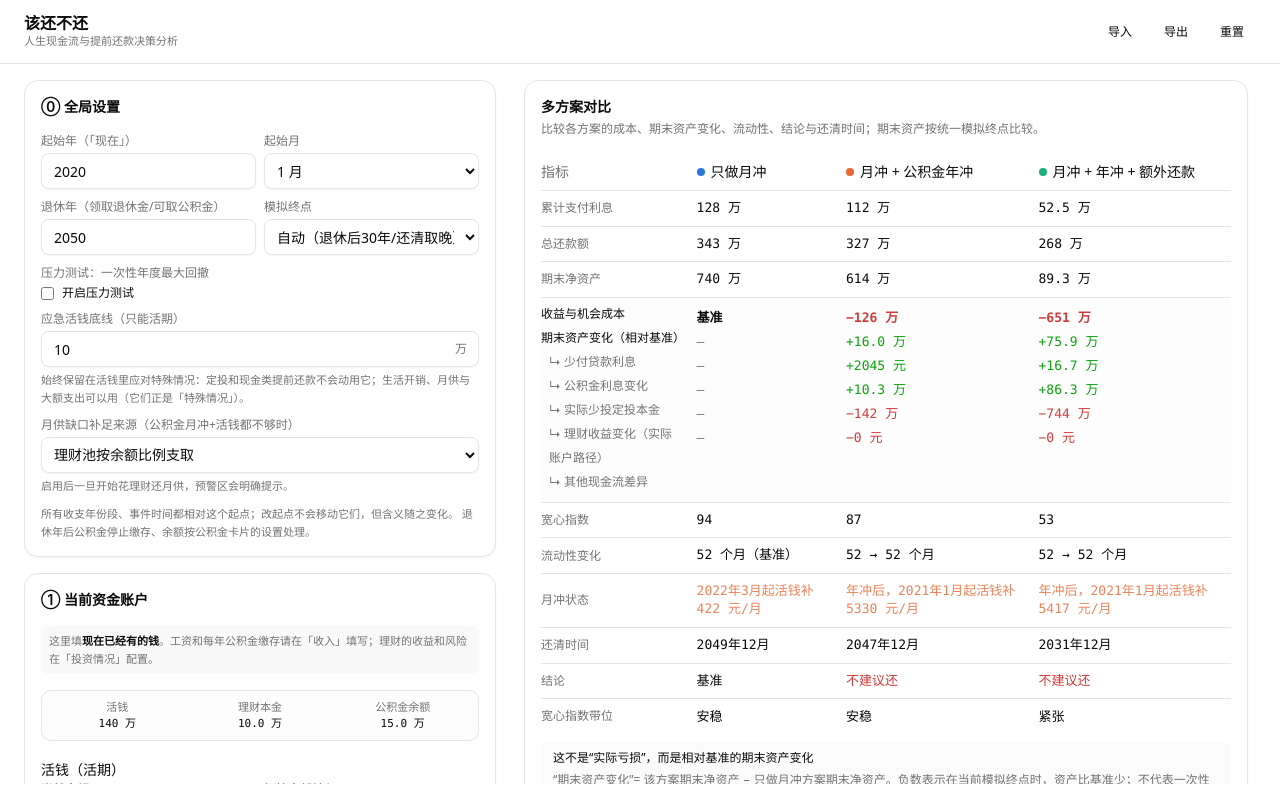
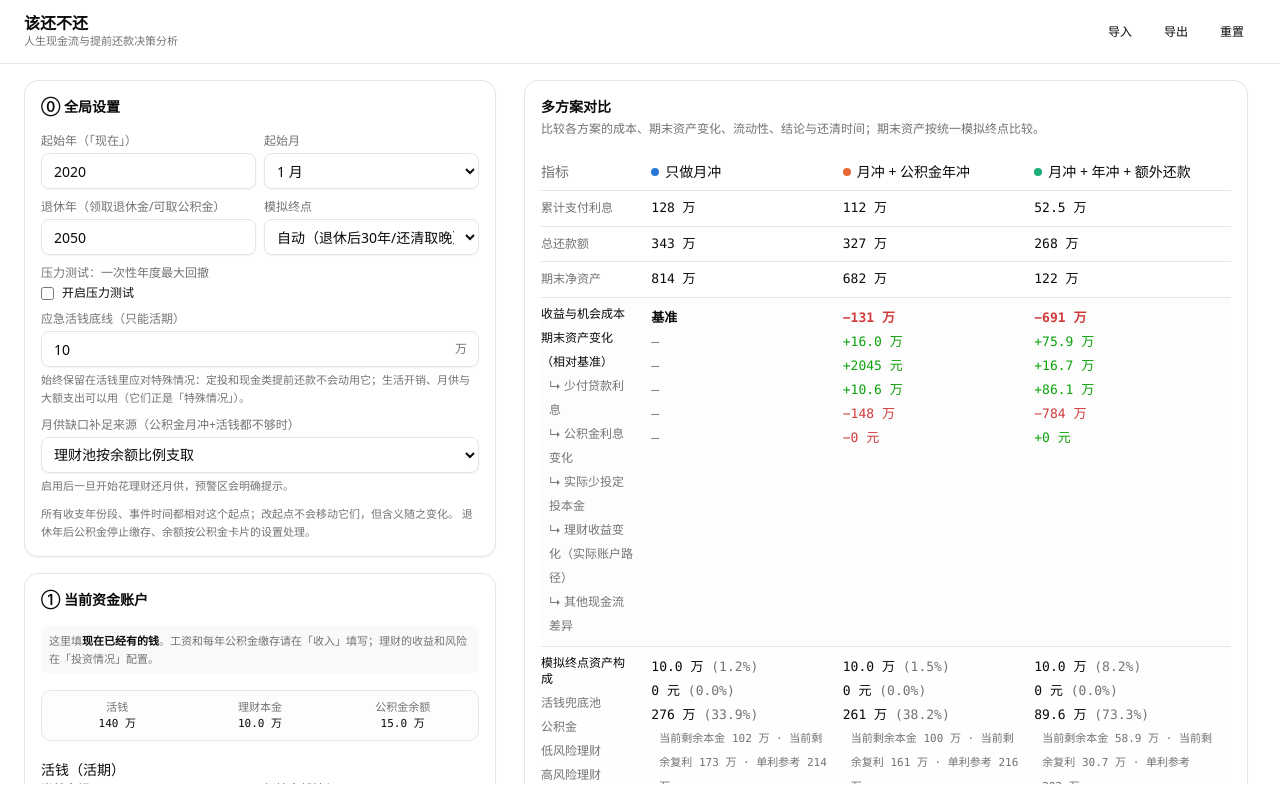
Before and after one commit to rccoder/Should-I-PrePay, a React (Vite) app: page / in a window 1280 px wide. Built offline with nearby package versions, Linux system fonts and the light colour scheme.

Commit message:
feat: detail ending asset composition

```diff
--- a/src/components/results/ComparisonTable.tsx
+++ b/src/components/results/ComparisonTable.tsx
@@ -1,5 +1,5 @@
-import { Fragment } from 'react'
-import type { AnalysisResult, GlobalParams, ScenarioDef, ScenarioOutcome } from '@/engine/types'
+import { Fragment, type ReactNode } from 'react'
+import type { AnalysisResult, GlobalParams, ScenarioDef, ScenarioOutcome, WealthPool } from '@/engine/types'
 import { SCENARIO_COLORS } from '@/config/chart-theme'
 import { formatMoney, monthIndexToLabel } from '@/lib/format'
 
@@ -7,11 +7,13 @@ import { formatMoney, monthIndexToLabel } from '@/lib/format'
 export function ComparisonTable({
   result,
   scenarios,
+  pools,
   global,
   stress = false,
 }: {
   result: AnalysisResult
   scenarios: Array<Pick<ScenarioDef, 'id' | 'name' | 'colorSlot' | 'events'>>
+  pools: WealthPool[]
   global: GlobalParams
   stress?: boolean
 }) {
@@ -115,6 +117,7 @@ export function ComparisonTable({
             ))}
           </tr>
           {index === 2 && <OpportunityCostGroup result={result} scenarios={scenarios} stress={stress} />}
+          {index === 2 && <AssetCompositionGroup result={result} scenarios={scenarios} pools={pools} stress={stress} />}
           </Fragment>
         ))}
         <tr>
@@ -139,6 +142,15 @@ export function ComparisonTable({
     </div>
     </div>
   )
+}
+
+function AssetCompositionGroup({ result, scenarios, pools, stress }: { result: AnalysisResult; scenarios: Array<Pick<ScenarioDef, 'id' | 'name' | 'colorSlot' | 'events'>>; pools: WealthPool[]; stress: boolean }) {
+  const labels = ['活钱兜底池', '公积金', ...pools.map((pool) => pool.name)]
+  return <tr className="border-b bg-muted/10 align-top"><td className="py-2 pr-4 text-xs"><p className="mb-1 font-medium text-foreground">模拟终点资产构成</p>{labels.map((label) => <p key={label} className="leading-6 text-muted-foreground">{label}</p>)}</td>{scenarios.map((scenario) => { const o=result.outcomes[scenario.id]; const snap=(stress?o?.stress.snaps:o?.base.snaps)?.at(-1); const wealth=Object.values(snap?.pools ?? {}).reduce((a,b)=>a+b,0); const total=(snap?.cash ?? 0)+(snap?.fundBalance ?? 0)+wealth; const line=(value: number, detail?: ReactNode) => <p className="leading-6">{formatMoney(value)} <span className="text-muted-foreground">({ratio(value, total)})</span>{detail && <span className="block pl-2 text-[11px] text-muted-foreground">{detail}</span>}</p>; return <td key={scenario.id} className="py-2 pr-4 font-mono text-[13px] tabular-nums"><div>{line(snap?.cash ?? 0)}{line(snap?.fundBalance ?? 0)}{pools.map((pool) => { const ledger=snap?.poolLedgers?.[pool.id]; const value=snap?.pools?.[pool.id] ?? 0; return <div key={pool.id}>{line(value, <>当前剩余本金 {formatMoney(ledger?.principal ?? 0)} · 当前剩余复利 {formatMoney(ledger?.compoundInterest ?? (value-(ledger?.principal ?? 0)))} · 单利参考 {formatMoney(ledger?.simpleInterest ?? 0)}<br />累计实际定投 {formatMoney(snap?.poolInvested?.[pool.id] ?? 0)} · 累计取出 {formatMoney(ledger?.withdrawn ?? 0)}</>)}</div> })}</div></td>})}</tr>
+}
+
+function ratio(value: number, total: number) {
+  return total > 0 ? `${(value / total * 100).toFixed(1)}%` : '—'
 }
 
 function OpportunityCostGroup({ result, scenarios, stress }: { result: AnalysisResult; scenarios: Array<Pick<ScenarioDef, 'id' | 'name' | 'colorSlot' | 'events'>>; stress: boolean }) {
--- a/src/engine/simulate.ts
+++ b/src/engine/simulate.ts
@@ -4,6 +4,7 @@ import type {
   LoanInput,
   LoanSnap,
   MonthSnap,
+  PoolLedgerSnap,
   ScenarioDef,
   SimEvent,
   Warning,
@@ -97,6 +98,15 @@ export function simulateScenario(
   const { global } = input
   const warnings: Warning[] = []
   const snaps: MonthSnap[] = []
+  const poolById = new Map(input.pools.map((p) => [p.id, p]))
+  const poolLedgers: Record<Id, PoolLedgerSnap> = Object.fromEntries(
+    input.pools.map((p) => [p.id, {
+      principal: p.initialBalance,
+      compoundInterest: 0,
+      withdrawn: 0,
+      simpleInterest: 0,
+    }]),
+  )
 
   // ---- 初始账户状态 ----
   const accts: AccountViews = makeAccountViews({
@@ -107,7 +117,9 @@ export function simulateScenario(
   if (input.cash.sweepToPoolId) {
     const target = input.pools.find((p) => p.id === input.cash.sweepToPoolId)
     if (target) {
-      credit('wealth', accts.cash, accts, target.id)
+      const swept = accts.cash
+      credit('wealth', swept, accts, target.id)
+      poolLedgers[target.id]!.principal += swept
       accts.cash = 0
     }
   }
@@ -123,13 +135,14 @@ export function simulateScenario(
   // 人生事件（公共）+ 本方案提前还款，统一展开排序（优先级：收入<支出<还款<定投）
   const expanded = expandEvents([...input.lifeEvents, ...scenario.events], horizon, global.startMonth)
 
-  const poolById = new Map(input.pools.map((p) => [p.id, p]))
   let cumInterest = 0
   let cumPrincipal = 0
   let cumPrepay = 0
   let cumWealthReturn = 0
   let cumInvestPlanned = 0
   let cumInvested = 0
+  const poolInvested: Record<Id, number> = Object.fromEntries(input.pools.map((p) => [p.id, 0]))
+  const poolWithdrawn: Record<Id, number> = Object.fromEntries(input.pools.map((p) => [p.id, 0]))
   let cumFundInterest = 0
   let prevBroken = false
   let prevOffsetShort = false
@@ -140,6 +153,28 @@ export function simulateScenario(
   /** 应急活钱底线：定投与现金类提前还款不得动用（生活/月供/大额支出不受限） */
   const reserve = Math.max(0, input.global.emergencyReserve ?? 0)
   const cashAvailableForPrepay = () => Math.max(accts.cash - reserve, 0)
+
+  function creditPool(amount: number, poolId: Id | undefined): void {
+    if (!poolId || amount <= 0 || !poolById.has(poolId)) return
+    credit('wealth', amount, accts, poolId)
+    poolLedgers[poolId]!.principal += amount
+  }
+
+  function debitPool(amount: number, poolId: Id | undefined): number {
+    if (!poolId || amount <= 0) return 0
+    const actual = debit('wealth', amount, accts, poolId)
+    if (actual <= 0) return 0
+    const ledger = poolLedgers[poolId]!
+    const balanceBefore = actual + (accts.pools.get(poolId) ?? 0)
+    const principalPart = balanceBefore > 0
+      ? Math.min(Math.max(ledger.principal, 0), balanceBefore) * (actual / balanceBefore)
+      : 0
+    ledger.principal = Math.max(0, ledger.principal - principalPart)
+    ledger.compoundInterest -= actual - principalPart
+    ledger.withdrawn += actual
+    poolWithdrawn[poolId] = (poolWithdrawn[poolId] ?? 0) + actual
+    return actual
+  }
 
   // 公积金时间线：缴存进行到「缴存年限结束」与「退休」中较早者；
   // 余额处理（到期政策）在「可提取时点」= 退休年 ?? 缴存结束
@@ -171,6 +206,12 @@ export function simulateScenario(
 
   let m = 0
   while (m < horizon) {
+    // 活钱视为随时可用的兜底理财池，按月计息（不参与压力回撤）。
+    const cashRate = global.cashExpectedAnnualReturn ?? 0
+    const cashInterest = Math.max(accts.cash, 0) * (cashRate / 12)
+    accts.cash += cashInterest
+    cumWealthReturn += cashInterest
+
     // ① 利率更新：与已套用利率不同则重锚（未放款的贷款跳过，放款首月自动重锚）
     for (const r of runtimes) {
       if (m < r.startAt) continue
@@ -263,7 +304,7 @@ export function simulateScenario(
         if (totalWealth > 0) {
           topupTaken = Math.min(shortfallGap, totalWealth)
           for (const [pid, bal] of accts.pools) {
-            accts.pools.set(pid, bal - topupTaken * (bal / totalWealth))
+            debitPool(topupTaken * (bal / totalWealth), pid)
           }
           accts.cash += topupTaken
         }
@@ -271,7 +312,7 @@ export function simulateScenario(
         const bal = accts.pools.get(mode) ?? 0
         topupTaken = Math.min(shortfallGap, bal)
         if (topupTaken > 0) {
-          accts.pools.set(mode, bal - topupTaken)
+          debitPool(topupTaken, mode)
           accts.cash += topupTaken
         }
       }
@@ -302,7 +343,8 @@ export function simulateScenario(
     for (const ev of expanded.get(m) ?? []) {
       switch (ev.type) {
         case 'big-income': {
-          credit(ev.target, ev.amount, accts, ev.wealthPoolId)
+          if (ev.target === 'wealth') creditPool(ev.amount, ev.wealthPoolId)
+          else credit(ev.target, ev.amount, accts, ev.wealthPoolId)
           break
         }
         case 'big-expense': {
@@ -315,7 +357,9 @@ export function simulateScenario(
             })
             break
           }
-          const executed = debit(ev.source, ev.amount, accts, ev.wealthPoolId)
+          const executed = ev.source === 'wealth'
+            ? debitPool(ev.amount, ev.wealthPoolId)
+            : debit(ev.source, ev.amount, accts, ev.wealthPoolId)
           // 大额支出是一次性存量消耗，不计入 monthlyOutgo（跑道口径=经常性燃烧率），
           // 否则首付级别的支出会把当月覆盖月数打成 0，宽心指数失真
           if (executed < ev.amount) {
@@ -345,8 +389,9 @@ export function simulateScenario(
           // 连续失败的各期合并为一个「降挡段」，只在段首报一次预警
           const moved = Math.min(ev.amount, cashAvailableForPrepay())
           cumInvested += moved
+          poolInvested[ev.poolId] = (poolInvested[ev.poolId] ?? 0) + moved
           accts.cash -= moved
-          credit('wealth', moved, accts, ev.poolId)
+          creditPool(moved, ev.poolId)
           const failed = moved < ev.amount
           if (failed && !prevInvestShort) {
             warnings.push({
@@ -379,6 +424,9 @@ export function simulateScenario(
       const r = pool.expectedAnnualReturn
       const gain = balanceAfterDrawdown * (r / 12)
       cumWealthReturn += gain
+      const ledger = poolLedgers[poolId]!
+      ledger.compoundInterest += gain
+      ledger.simpleInterest += Math.max(ledger.principal, 0) * (r / 12)
       accts.pools.set(poolId, balanceAfterDrawdown + gain)
     }
     if (accts.fundBalance !== null && input.fund) {
@@ -421,14 +469,14 @@ export function simulateScenario(
           // 冲抵后结余（无房贷可冲 / 房贷余额小于公积金）转入理财池
           const leftover = accts.fundBalance ?? 0
           if (leftover > 0 && sweepTargetId && poolById.has(sweepTargetId)) {
-            credit('wealth', leftover, accts, sweepTargetId)
+            creditPool(leftover, sweepTargetId)
             accts.fundBalance = 0
           }
           break
         }
         case 'withdrawToWealth': {
           if (sweepTargetId && poolById.has(sweepTargetId)) {
-            credit('wealth', accts.fundBalance, accts, sweepTargetId)
+            creditPool(accts.fundBalance, sweepTargetId)
             accts.fundBalance = 0
           }
           break
@@ -439,6 +487,9 @@ export function simulateScenario(
     // ⑫ 快照（未放款的贷款不计负债、不计月供）
     const poolsSnap: Record<string, number> = {}
     for (const [id, v] of accts.pools) poolsSnap[id] = v
+    const poolLedgersSnap: Record<Id, PoolLedgerSnap> = Object.fromEntries(
+      Object.entries(poolLedgers).map(([id, ledger]) => [id, { ...ledger }]),
+    )
     let loanSum = 0
     const loanSnaps: LoanSnap[] = runtimes.map((r) => {
       const started = m >= r.startAt
@@ -479,6 +530,9 @@ export function simulateScenario(
       cumWealthReturn,
       cumInvestPlanned,
       cumInvested,
+      poolInvested: { ...poolInvested },
+      poolWithdrawn: { ...poolWithdrawn },
+      poolLedgers: poolLedgersSnap,
       cumFundInterest,
       netWorth,
       brokeThisMonth: accts.cash < 0,
@@ -542,7 +596,7 @@ export function simulateScenario(
       executed = Math.min(capped, Math.max(accts.fundBalance, 0))
       accts.fundBalance -= executed
     } else if (source === 'wealth') {
-      executed = debit('wealth', capped, accts, wealthPoolId)
+      executed = debitPool(capped, wealthPoolId)
     } else {
       // 现金来源：不动用应急活钱底线，不足自动降挡
       executed = Math.min(capped, cashAvailableForPrepay())
@@ -563,7 +617,11 @@ export function simulateScenario(
 
     // 违约金从同一来源额外扣收（不冲本金）
     if (target.loan.prepayPenaltyRate) {
-      debit(source, executed * target.loan.prepayPenaltyRate, accts, wealthPoolId)
+      if (source === 'wealth') {
+        debitPool(executed * target.loan.prepayPenaltyRate, wealthPoolId)
+      } else {
+        debit(source, executed * target.loan.prepayPenaltyRate, accts, wealthPoolId)
+      }
     }
 
     const balanceAfter = target.state.balance - executed
--- a/src/pages/DashboardPage.tsx
+++ b/src/pages/DashboardPage.tsx
@@ -178,7 +178,7 @@ export function DashboardPage() {
           <div className="space-y-4 lg:overflow-y-auto lg:pr-2">
             <Card>
               <CardHeader><CardTitle className="text-sm">多方案对比</CardTitle><p className="text-xs text-muted-foreground">比较各方案的成本、期末资产变化、流动性、结论与还清时间；期末资产按统一模拟终点比较。</p></CardHeader>
-              <CardContent className="overflow-x-auto"><ComparisonTable result={result} scenarios={scenarios} global={global} stress={global.stressDrawdownEnabled === true} /></CardContent>
+              <CardContent className="overflow-x-auto"><ComparisonTable result={result} scenarios={scenarios} pools={pools} global={global} stress={global.stressDrawdownEnabled === true} /></CardContent>
             </Card>
             <Card>
               <CardHeader><CardTitle className="text-sm">时间轴 · 关键节点与计划事件</CardTitle><p className="text-xs text-muted-foreground">共同日历在上；每个方案独立显示还款计划、结果转折和风险预警。悬停看原因与时间。</p></CardHeader>
--- a/src/store/defaults.ts
+++ b/src/store/defaults.ts
@@ -51,6 +51,7 @@ export function makeDefaults(): AppStateData {
       endMode: 'auto',
       inflationEnabled: true,
       inflationRate: 0.025,
+      cashExpectedAnnualReturn: 0.01,
       stressDrawdownEnabled: false,
       stressDrawdownYear: 2030,
       retireYear: 2050,
--- a/src/store/useAppStore.ts
+++ b/src/store/useAppStore.ts
@@ -142,6 +142,7 @@ const persistedSchema = z.object({
     customEndYear: z.number().optional(),
     inflationEnabled: z.boolean(),
     inflationRate: z.number().nonnegative(),
+    cashExpectedAnnualReturn: z.number().nonnegative().default(0.01),
     stressDrawdownEnabled: z.boolean().optional(),
     stressDrawdownYear: z.number().int().optional(),
     retireYear: z.number().optional(),
```
Also changed, not shown: src/components/inputs/AccountEditors.tsx (+2 -2 lines), src/engine/types.ts (+15 -0 lines).
